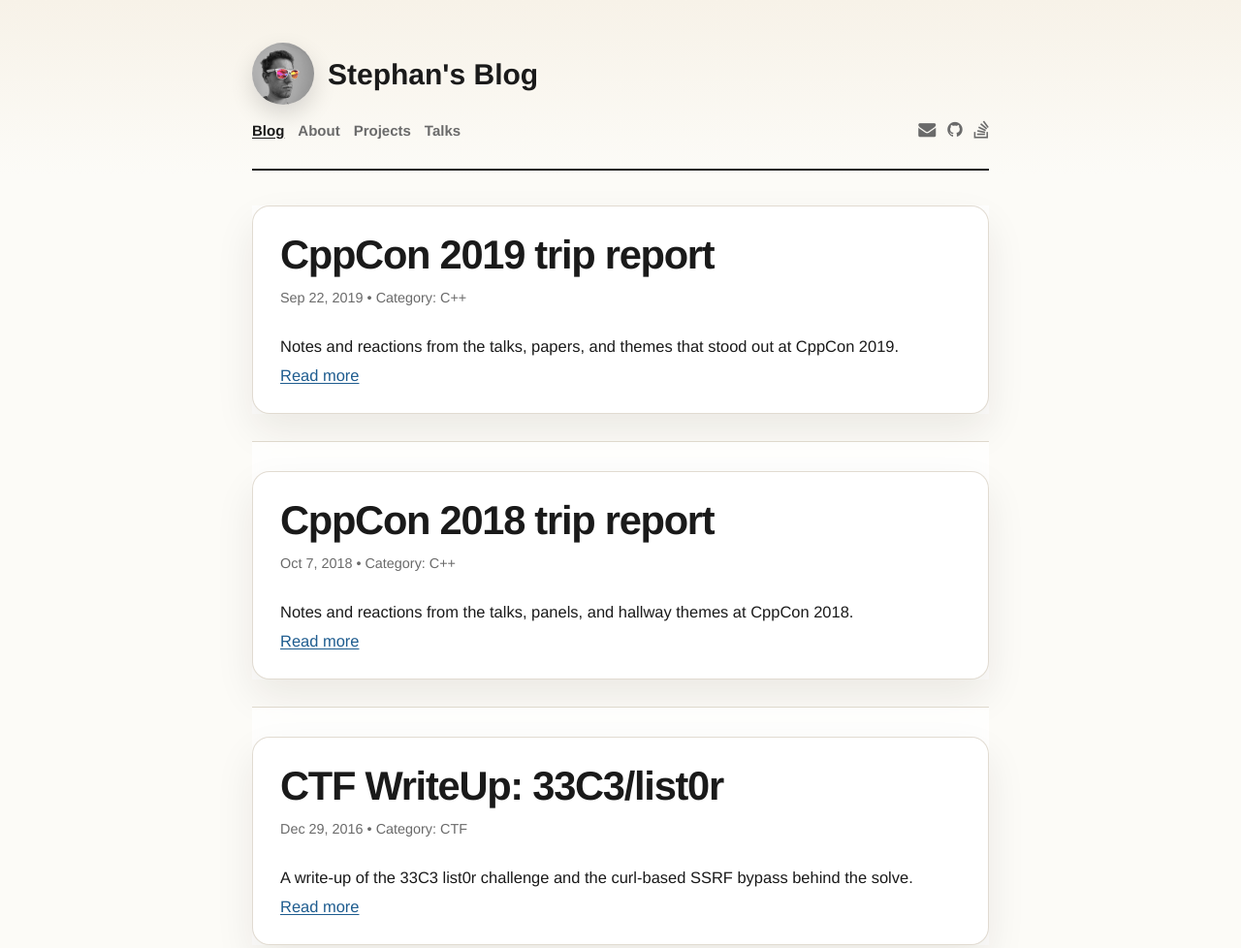
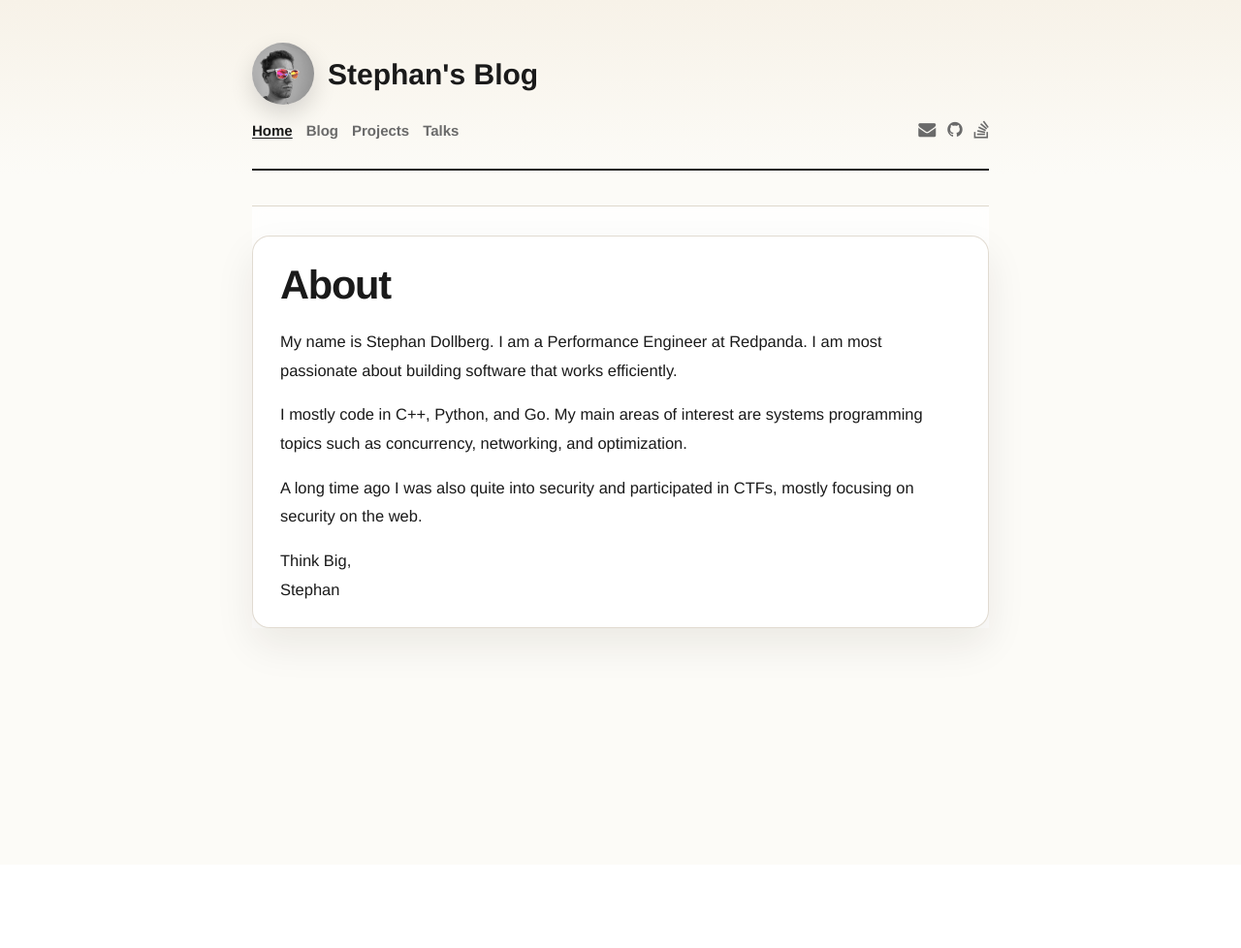
Before and after one commit to StephanDollberg/stephandollberg.github.io, an Astro site: page / in a window 1280 px wide. Shown: the top 978 px of the page at 97% size. After the commit the page ends 892 px from the top, so only its background shows below. Built offline with nearby package versions, Linux system fonts and the light colour scheme; Astro itself is replaced by a stand-in of ours.

Commit message:
Make about the home page

```diff
--- a/src/pages/index.astro
+++ b/src/pages/index.astro
@@ -1,43 +1,39 @@
 ---
-import { getCollection } from "astro:content";
 import BaseLayout from "../layouts/BaseLayout.astro";
 import Header from "../components/Header.astro";
-import { comparePosts, formatPostDate, getPostPath } from "../lib/posts";
-
-const posts = (await getCollection("posts")).sort(comparePosts);
 ---
 
-<BaseLayout>
+<BaseLayout title="About" description="About Stephan Dollberg.">
   <div class="wrapper">
     <Header />
 
     <main id="content">
-      <div id="articles">
-        <div class="article-list">
-          {posts.map((post) => (
-            <article class="entry">
+      <article class="entry entry-single">
         <div class="entry-content">
           <header>
-                  <h1 class="entry-title">
-                    <a href={getPostPath(post)}>{post.data.title}</a>
-                  </h1>
-                  <p class="entry-meta">
-                    {formatPostDate(post.data.pubDate)}
-                    {post.data.category && ` • Category: ${post.data.category}`}
-                  </p>
+            <h1 class="entry-title">About</h1>
           </header>
 
-                <div class="entry-body">
-                  <p>{post.data.description}</p>
+          <div class="entry-body prose">
             <p>
-                    <a href={getPostPath(post)}>Read more</a>
+              My name is Stephan Dollberg. I am a Performance Engineer at Redpanda. I am
+              most passionate about building software that works efficiently.
             </p>
+
+            <p>
+              I mostly code in C++, Python, and Go. My main areas of interest are systems
+              programming topics such as concurrency, networking, and optimization.
+            </p>
+
+            <p>
+              A long time ago I was also quite into security and participated in CTFs,
+              mostly focusing on security on the web.
+            </p>
+
+            <p>Think Big,<br />Stephan</p>
           </div>
         </div>
       </article>
-          ))}
-        </div>
-      </div>
     </main>
   </div>
 </BaseLayout>
--- a/src/site.ts
+++ b/src/site.ts
@@ -11,8 +11,8 @@ export const SITE = {
 };
 
 export const NAV_LINKS = [
-  { href: "/", label: "Blog" },
-  { href: "/about/", label: "About" },
+  { href: "/", label: "Home" },
+  { href: "/blog/", label: "Blog" },
   { href: "/projects/", label: "Projects" },
   { href: "/talks/", label: "Talks" },
 ];
```
Also changed, not shown: src/pages/about.md (deleted, +0 -14 lines), src/pages/blog/index.astro (added, +43 -0 lines). Lines whose indentation alone changed are shown as unchanged.
